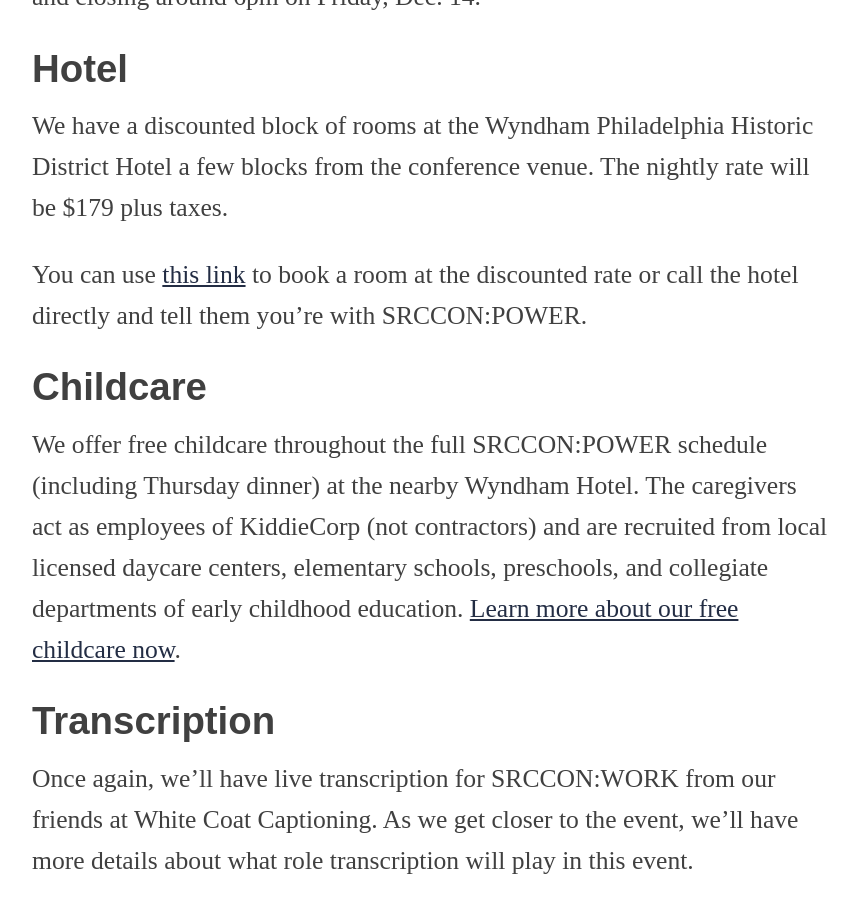
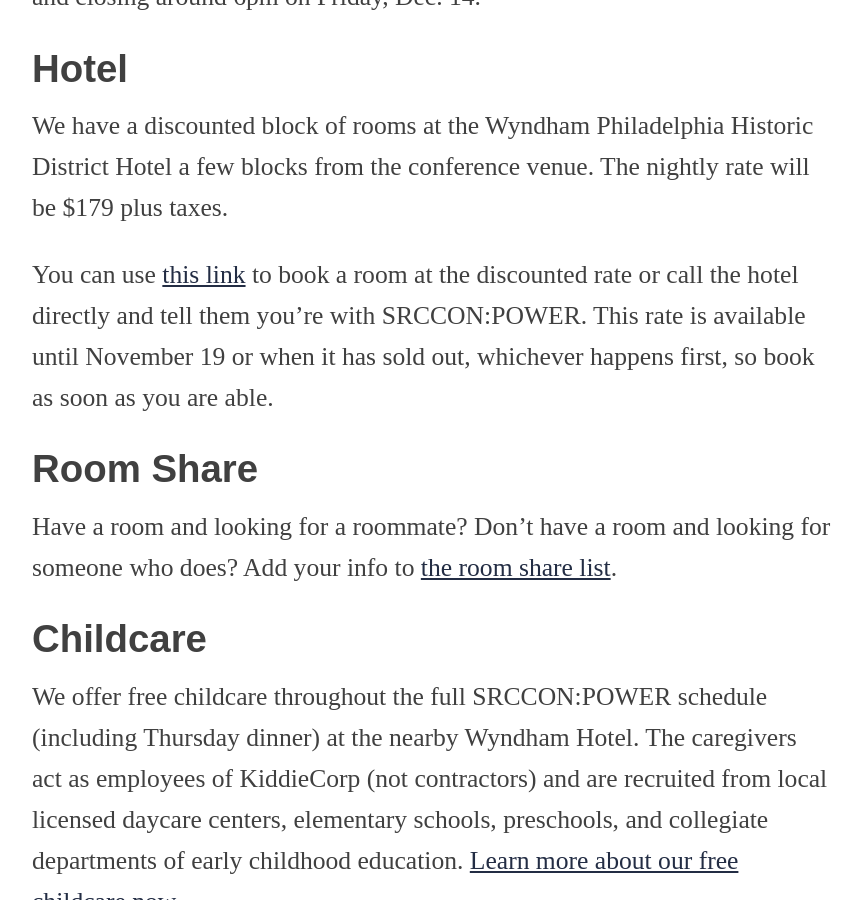
Before and after one commit to OpenNews/srccon-power, a Jekyll site: the page built from logistics.md, in a window 1280 px wide and 900 px high, scrolled down 1004 px. Shown: the whole window, without its empty margins (208-1069 px from the left). Built offline with Jekyll 4.4.1, drawn with Linux system fonts in a browser that asks for light colours; our own code applies the rules of GitHub Pages for plain Markdown files.

Commit message:
slight updates to logistics

```diff
--- a/logistics.md
+++ b/logistics.md
@@ -18,7 +18,12 @@
 
 We have a discounted block of rooms at the Wyndham Philadelphia Historic District Hotel a few blocks from the conference venue. The nightly rate will be $179 plus taxes.
 
-You can use [this link](https://book.passkey.com/e/49796992) to book a room at the discounted rate or call the hotel directly and tell them you're with SRCCON:POWER.
+You can use [this link](https://book.passkey.com/e/49796992) to book a room at the discounted rate or call the hotel directly and tell them you're with SRCCON:POWER. This rate is available until November 19 or when it has sold out, whichever happens first, so book as soon as you are able.
+
+## Room Share
+
+Have a room and looking for a roommate? Don’t have a room and looking for someone who does? Add your info to [the room share list](https://etherpad.opennews.org/p/srcconpowerRoomShare2018).
+
 
 ## Childcare
 
```
